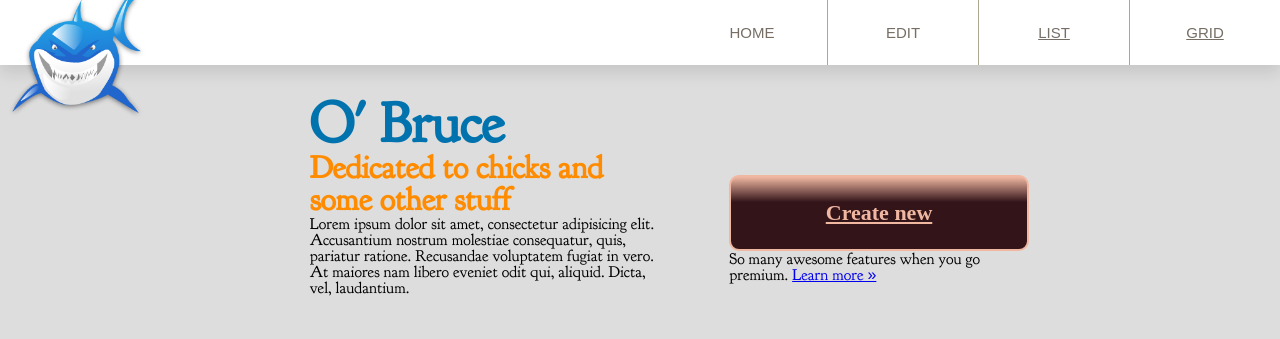
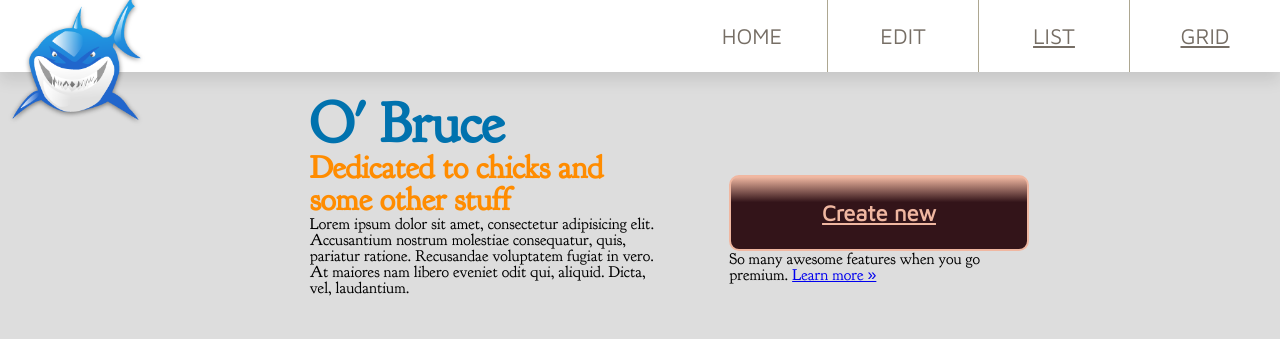
Before and after one commit to guanocoder/css-sandbox, a website: page index.html in a window 1280 px wide. Drawn offline with nearby package versions, Linux system fonts and the light colour scheme; some packages are replaced by stand-ins of ours; no server answers.

Commit message:
CSS using google's 'Maven Pro' from http://fonts.google.com for buttons and menus

```diff
--- a/css/style.css
+++ b/css/style.css
@@ -87,7 +87,7 @@ body {
     margin: 6px 6px 0 0;
     padding: 6px 10px;
     display: inline-block;
-    font-family: Arial, Helvetica, sans-serif;
+    font-family: 'Maven Pro', Helvetica, sans-serif;
     text-align: center;
     font-weight: bold;
     letter-spacing: 1.0px;
@@ -146,6 +146,7 @@ Go Premium
     display: block;
     text-align: center;
     border-radius: 10px;
+    font-family: 'Maven Pro', Helvetica, sans-serif;
     font-size: 22px;
     font-weight: bold;
     cursor: pointer;
@@ -241,10 +242,10 @@ nav img {
 }
 
 nav li a {
-    font-family: Arial, Helvetica, sans-serif;
+    font-family: 'Maven Pro', Helvetica, sans-serif;
     color: #766e65;
     text-transform: uppercase;
-    font-size: 15px;
+    font-size: 22px;
     text-align: center;
     transition: 0.15s background-color linear;
     cursor: default;
@@ -379,7 +380,6 @@ MEDIA QUERIES */
         width: 100%;
         border-bottom: 1px solid #e7e7e7;
         border-left: none;
-        font-size: 13px;
     }
 
     .primary-nav > li.has-submenu {
--- a/index.html
+++ b/index.html
@@ -7,6 +7,7 @@
     <title>Document</title>
     <link href="css/reset.css" rel="stylesheet" type="text/css" />
     <link href="css/style.css" rel="stylesheet" type="text/css" />
+    <link href="https://fonts.googleapis.com/css?family=Maven+Pro" rel="stylesheet">
     <script src="https://code.angularjs.org/1.3.0-rc.5/angular.min.js"></script>
     <script src="https://code.angularjs.org/1.3.0-rc.5/angular-route.min.js"></script>
     <script src="https://code.angularjs.org/1.3.0-rc.5/angular-resource.min.js"></script>
```
